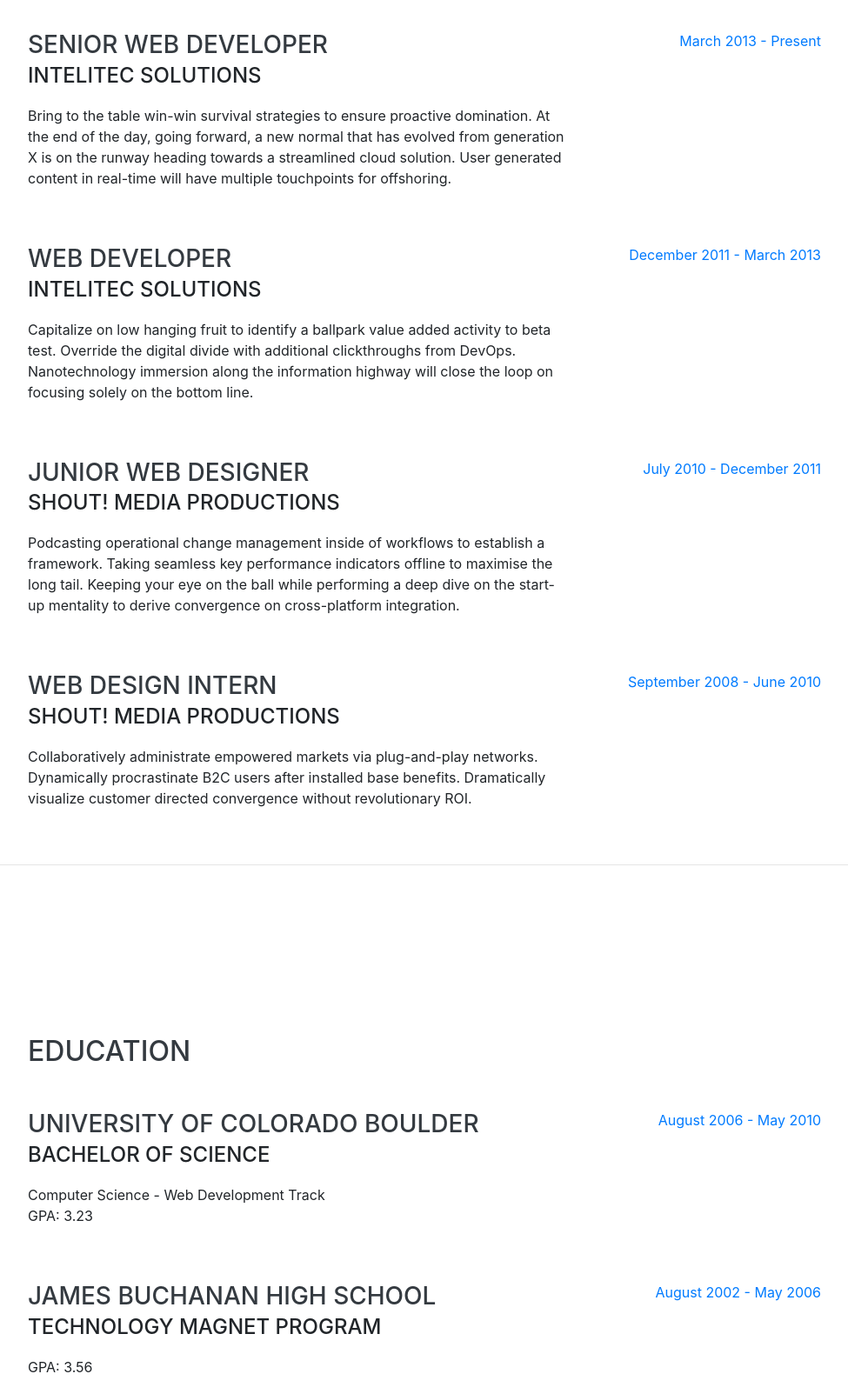
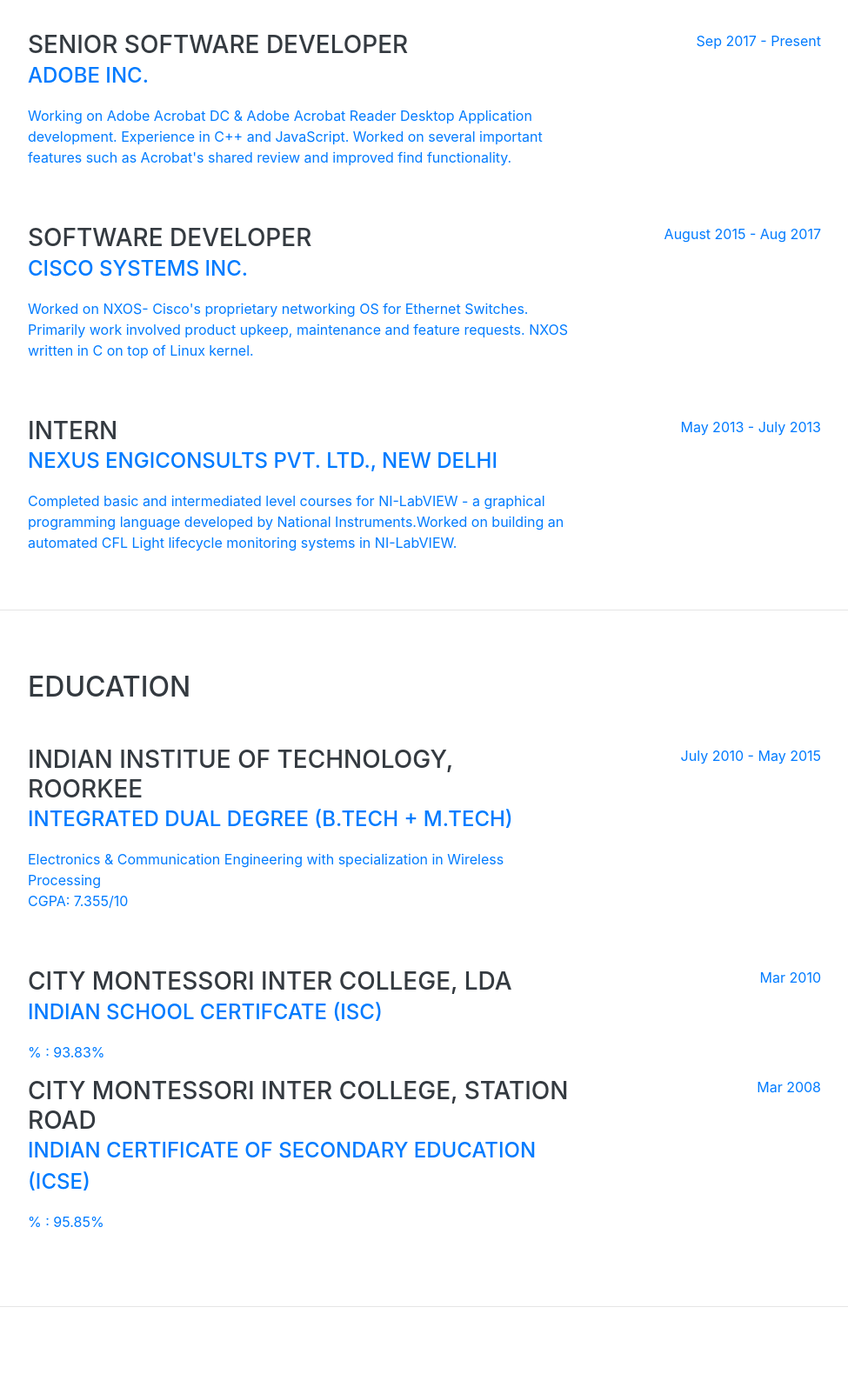
Before and after one commit to shankyrox/shankyrox.github.io, a website with bundled scripts: page index.html in a window 1280 px wide. Shown: the part 900-2503 px from the top of the page at 87% size, without its empty margins (288-1263 px from the left). Built offline with nearby package versions, Linux system fonts and the light colour scheme; a web font is replaced by a local one.

Commit message:
Next Version

```diff
--- a/index.html
+++ b/index.html
@@ -27,7 +27,7 @@
 
   <nav class="navbar navbar-expand-lg navbar-dark bg-primary fixed-top" id="sideNav">
     <a class="navbar-brand js-scroll-trigger" href="#page-top">
-      <span class="d-block d-lg-none">Clarence Taylor</span>
+      <span class="d-block d-lg-none">Shashank Gupta</span>
       <span class="d-none d-lg-block">
         <img class="img-fluid img-profile rounded-circle mx-auto mb-2" src="img/profile.jpg" alt="">
       </span>
@@ -55,6 +55,9 @@
         <li class="nav-item">
           <a class="nav-link js-scroll-trigger" href="#awards">Awards</a>
         </li>
+        <li class="nav-item">
+            <a class="nav-link js-scroll-trigger" href="#awards">Certifications</a>
+        </li>
       </ul>
     </div>
   </nav>
@@ -63,26 +66,32 @@
 
     <section class="resume-section p-3 p-lg-5 d-flex align-items-center" id="about">
       <div class="w-100">
-        <h1 class="mb-0">Clarence
-          <span class="text-primary">Taylor</span>
+        <h1 class="mb-0">Shashank
+          <span class="text-primary">Gupta</span>
         </h1>
-        <div class="subheading mb-5">3542 Berry Street · Cheyenne Wells, CO 80810 · (317) 585-8468 ·
-          <a href="mailto:name@email.com">name@email.com</a>
+        <div class="subheading mb-5">New Delhi, India · +91-9457629449 ·
+          <a href="mailto:shashankgupta.sg01@gmail.com">shashankgupta.sg01@gmail.com</a>
         </div>
-        <p class="lead mb-5">I am experienced in leveraging agile frameworks to provide a robust synopsis for high level overviews. Iterative approaches to corporate strategy foster collaborative thinking to further the overall value proposition.</p>
+        <p class="lead mb-5">I am experienced software engineer, passionate about what I do. I have worked in C/C++,
+          Networks, Systems Programming and Windows/Mac Desktop Application among others.
+        </p>
+        <p class="lead mb-5">
+          I am always looking to collobarate with other engineers on any project which is interesting, enhances skills
+          or changes the world.
+        </p>
         <div class="social-icons">
-          <a href="#">
+          <a href="https://www.linkedin.com/in/shankyrox/">
             <i class="fab fa-linkedin-in"></i>
           </a>
-          <a href="#">
+          <a href="https://github.com/shankyrox">
             <i class="fab fa-github"></i>
-          </a>
+          <!-- </a>
           <a href="#">
             <i class="fab fa-twitter"></i>
           </a>
           <a href="#">
             <i class="fab fa-facebook-f"></i>
-          </a>
+          </a> -->
         </div>
       </div>
     </section>
@@ -95,45 +104,39 @@
 
         <div class="resume-item d-flex flex-column flex-md-row justify-content-between mb-5">
           <div class="resume-content">
-            <h3 class="mb-0">Senior Web Developer</h3>
-            <div class="subheading mb-3">Intelitec Solutions</div>
-            <p>Bring to the table win-win survival strategies to ensure proactive domination. At the end of the day, going forward, a new normal that has evolved from generation X is on the runway heading towards a streamlined cloud solution. User generated content in real-time will have multiple touchpoints for offshoring.</p>
+            <h3 class="mb-0">Senior Software Developer</h3>
+            <div class="subheading mb-3">Adobe Inc.</div>
+            <p>Working on Adobe Acrobat DC & Adobe Acrobat Reader Desktop Application development. Experience in C++ and
+              JavaScript. Worked on several important features such as Acrobat's shared review and improved find functionality.</p>
           </div>
           <div class="resume-date text-md-right">
-            <span class="text-primary">March 2013 - Present</span>
+            <span class="text-primary">Sep 2017 - Present</span>
           </div>
         </div>
 
         <div class="resume-item d-flex flex-column flex-md-row justify-content-between mb-5">
           <div class="resume-content">
-            <h3 class="mb-0">Web Developer</h3>
-            <div class="subheading mb-3">Intelitec Solutions</div>
-            <p>Capitalize on low hanging fruit to identify a ballpark value added activity to beta test. Override the digital divide with additional clickthroughs from DevOps. Nanotechnology immersion along the information highway will close the loop on focusing solely on the bottom line.</p>
+            <h3 class="mb-0">Software Developer</h3>
+            <div class="subheading mb-3">Cisco Systems Inc.</div>
+            <p>Worked on NXOS- Cisco's proprietary networking OS for Ethernet Switches. Primarily work involved product upkeep,
+              maintenance and feature requests. NXOS written in C on top of Linux kernel.
+            </p>
           </div>
           <div class="resume-date text-md-right">
-            <span class="text-primary">December 2011 - March 2013</span>
-          </div>
-        </div>
-
-        <div class="resume-item d-flex flex-column flex-md-row justify-content-between mb-5">
-          <div class="resume-content">
-            <h3 class="mb-0">Junior Web Designer</h3>
-            <div class="subheading mb-3">Shout! Media Productions</div>
-            <p>Podcasting operational change management inside of workflows to establish a framework. Taking seamless key performance indicators offline to maximise the long tail. Keeping your eye on the ball while performing a deep dive on the start-up mentality to derive convergence on cross-platform integration.</p>
-          </div>
-          <div class="resume-date text-md-right">
-            <span class="text-primary">July 2010 - December 2011</span>
+            <span class="text-primary">August 2015 - Aug 2017</span>
           </div>
         </div>
 
         <div class="resume-item d-flex flex-column flex-md-row justify-content-between">
           <div class="resume-content">
-            <h3 class="mb-0">Web Design Intern</h3>
-            <div class="subheading mb-3">Shout! Media Productions</div>
-            <p>Collaboratively administrate empowered markets via plug-and-play networks. Dynamically procrastinate B2C users after installed base benefits. Dramatically visualize customer directed convergence without revolutionary ROI.</p>
+            <h3 class="mb-0">Intern</h3>
+            <div class="subheading mb-3">Nexus Engiconsults Pvt. Ltd., New Delhi</div>
+            <p> Completed basic and intermediated level courses for NI-LabVIEW - a graphical programming language developed by
+                National Instruments.Worked on building an automated CFL Light lifecycle monitoring systems in NI-LabVIEW.
+            </p>
           </div>
           <div class="resume-date text-md-right">
-            <span class="text-primary">September 2008 - June 2010</span>
+            <span class="text-primary">May 2013 - July 2013</span>
           </div>
         </div>
 
@@ -149,26 +152,37 @@
 
         <div class="resume-item d-flex flex-column flex-md-row justify-content-between mb-5">
           <div class="resume-content">
-            <h3 class="mb-0">University of Colorado Boulder</h3>
-            <div class="subheading mb-3">Bachelor of Science</div>
-            <div>Computer Science - Web Development Track</div>
-            <p>GPA: 3.23</p>
+            <h3 class="mb-0">Indian Institue of Technology, Roorkee</h3>
+            <div class="subheading mb-3">Integrated Dual Degree (B.Tech + M.Tech)</div>
+            <div>Electronics & Communication Engineering with specialization in Wireless Processing</div>
+            <p>CGPA: 7.355/10</p>
           </div>
           <div class="resume-date text-md-right">
-            <span class="text-primary">August 2006 - May 2010</span>
+            <span class="text-primary">July 2010 - May 2015</span>
           </div>
         </div>
 
         <div class="resume-item d-flex flex-column flex-md-row justify-content-between">
           <div class="resume-content">
-            <h3 class="mb-0">James Buchanan High School</h3>
-            <div class="subheading mb-3">Technology Magnet Program</div>
-            <p>GPA: 3.56</p>
+            <h3 class="mb-0">City Montessori Inter College, LDA</h3>
+            <div class="subheading mb-3">Indian School Certifcate (ISC)</div>
+            <p>% : 93.83%</p>
           </div>
           <div class="resume-date text-md-right">
-            <span class="text-primary">August 2002 - May 2006</span>
+            <span class="text-primary">Mar 2010</span>
           </div>
         </div>
+
+        <div class="resume-item d-flex flex-column flex-md-row justify-content-between">
+            <div class="resume-content">
+              <h3 class="mb-0">City Montessori Inter College, Station Road</h3>
+              <div class="subheading mb-3">Indian Certificate of Secondary Education (ICSE)</div>
+              <p>% : 95.85%</p>
+            </div>
+            <div class="resume-date text-md-right">
+              <span class="text-primary">Mar 2008</span>
+            </div>
+          </div>
 
       </div>
     </section>
```
Also changed, not shown: img/profile.jpg.
